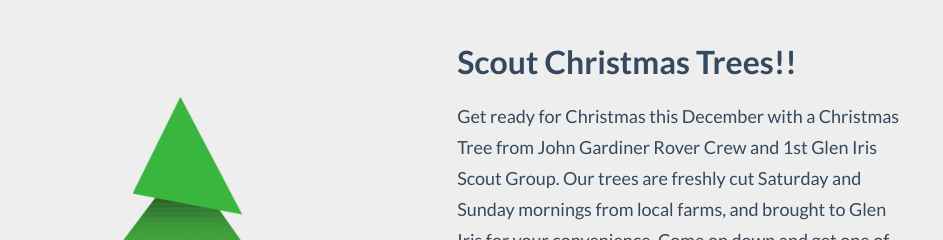
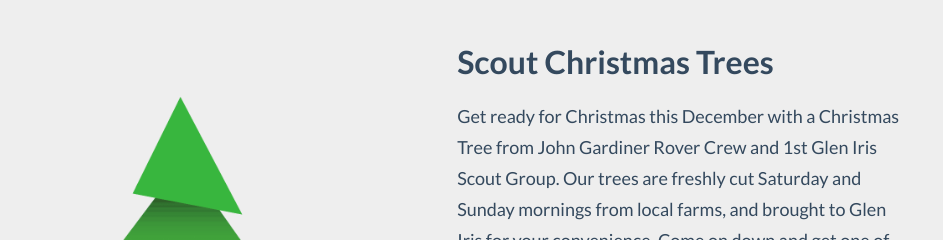
Before and after one commit to johngardinerrovers/jgrtrees, a Jekyll site: the page built from index.md, in a window 1280 px wide. Shown: the top 240 px of the page, without its empty margins (198-1141 px from the left). Built offline with Jekyll 4.4.1, drawn with Linux system fonts in a browser that asks for light colours; nearby versions of some CDN libraries; library files that are not in the unit come from our copies.

```diff
--- a/index.md
+++ b/index.md
@@ -14,7 +14,7 @@ published: true
 
 
 
-# Scout Christmas Trees!!
+# Scout Christmas Trees
 
 Get ready for Christmas this December with a Christmas Tree from John Gardiner Rover Crew and 1st Glen Iris Scout Group. Our trees are freshly cut Saturday and Sunday mornings from local farms, and brought to Glen Iris for your convenience. Come on down and get one of our premium trees (or two!) to add a bit of Scouty magic to your home this Christmas!
 
```
